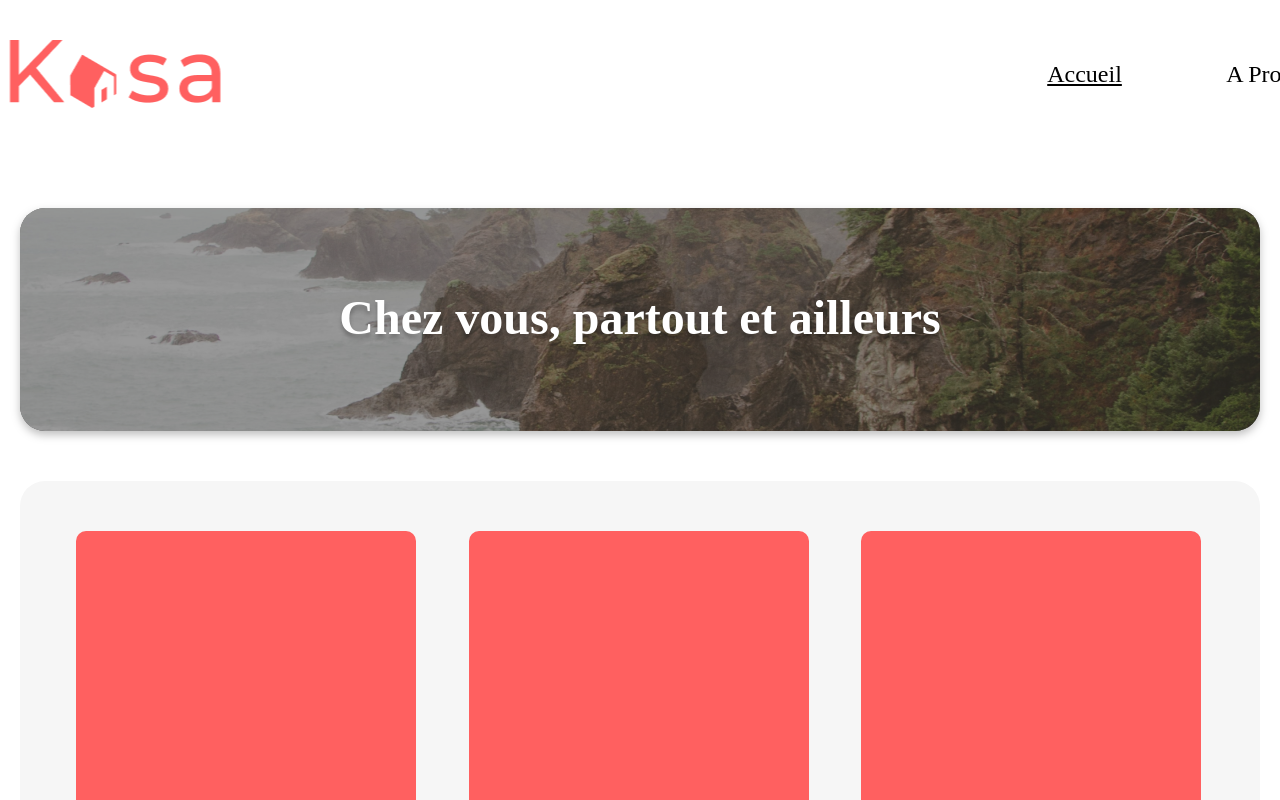
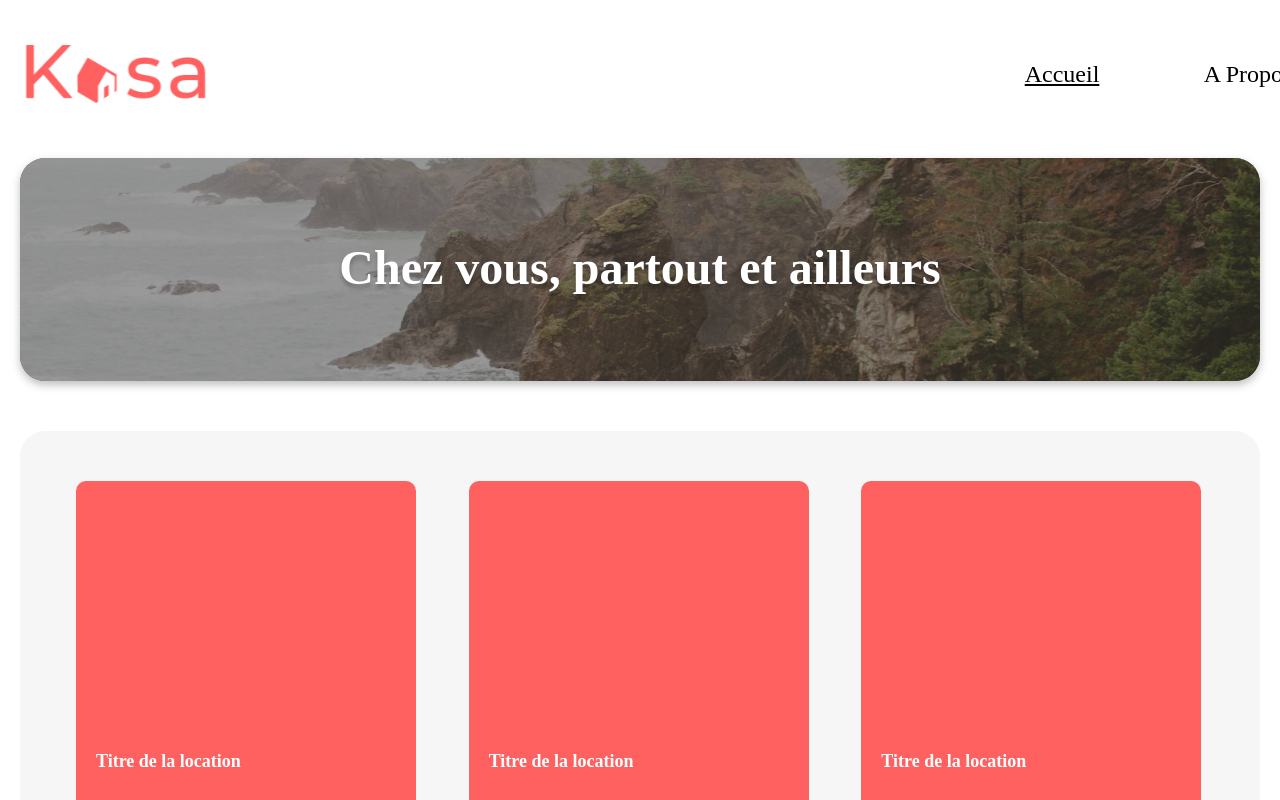
Before and after one commit to SamyBidar2/Module-8-Creez_Une_App_Web_De_Location_Immobiliere_Avec_React, a React (Create React App) app: page / in a window 1280 px wide. Shown: the top 800 px of the page. Built offline with nearby package versions, Linux system fonts and the light colour scheme.

Commit message:
Correction margin top banner

```diff
--- a/src/components/Banner/index.scss
+++ b/src/components/Banner/index.scss
@@ -4,7 +4,7 @@
     width: 1240px;
     height: 223px;
     border-radius: 25px;
-    margin: 50px 0px 50px 0px;
+    margin: 0px 0px 50px 0px;
     filter: drop-shadow(0px 4px 4px rgba(0, 0, 0, 0.25));
     position: relative;
 
--- a/src/components/Header/Header.scss
+++ b/src/components/Header/Header.scss
@@ -8,6 +8,12 @@
   gap: 720.678px;
   flex-shrink: 0;
   margin-bottom: 50px;
+
+    img{
+      //width: 210.322px;
+      height: 68px;
+      flex-shrink: 0;
+    }
 
     nav {
       display: flex;
--- a/src/index.scss
+++ b/src/index.scss
@@ -18,4 +18,8 @@ justify-content: center;
 flex-direction: column;
 align-items: center;
 margin-top: 40px;
+
+@media (max-width: 768px) {
+  margin-top: 20px;
 }
+}
```
